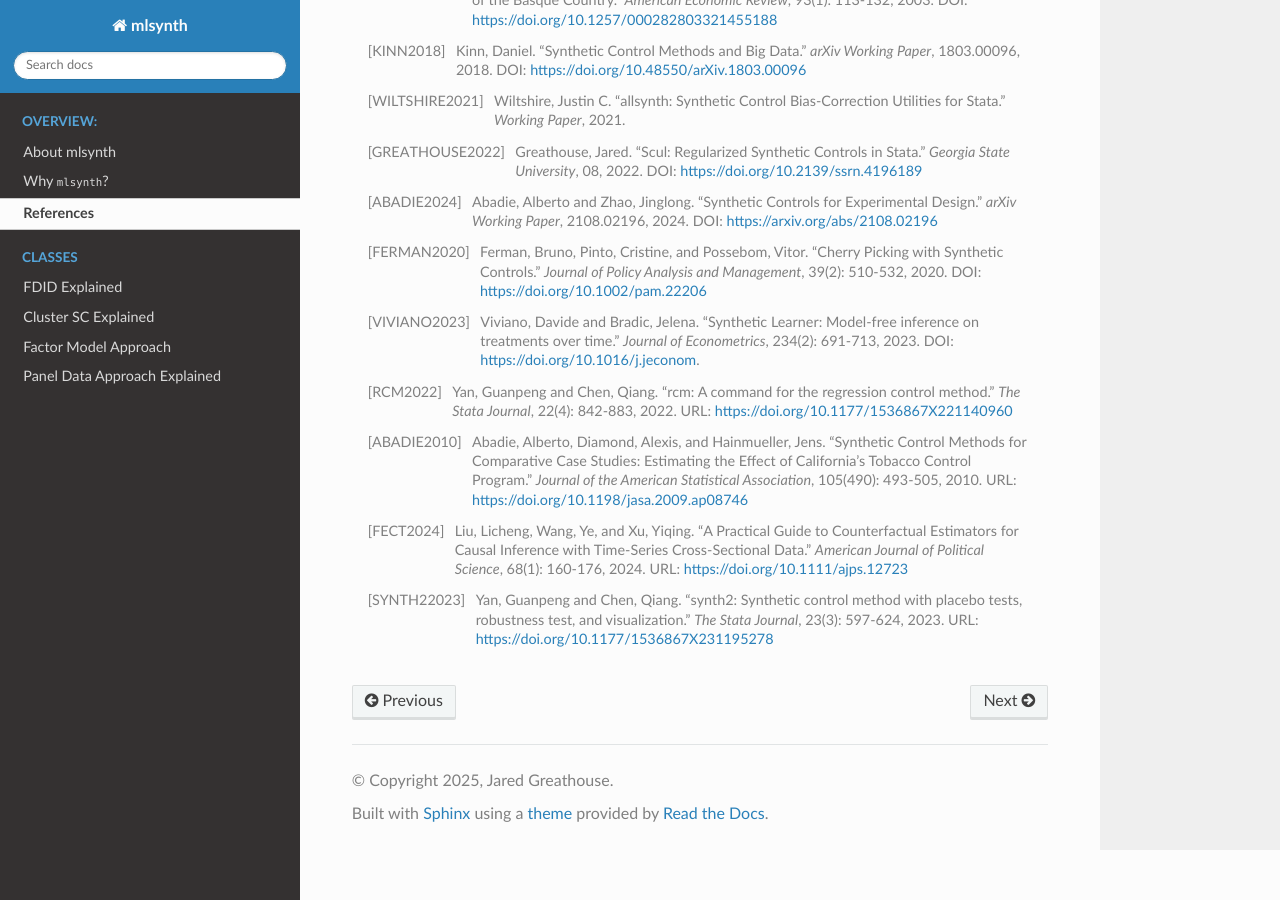
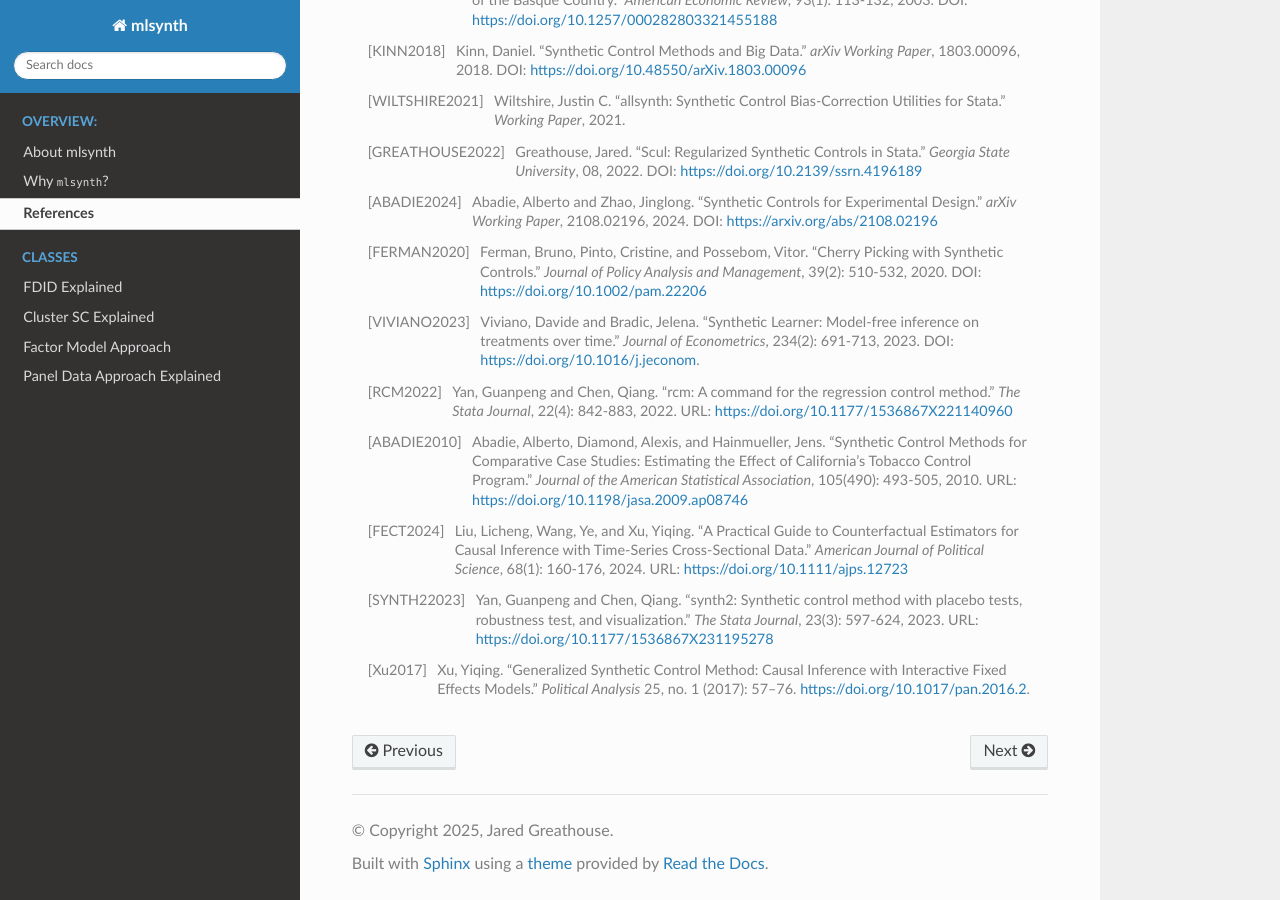
Before and after one commit to jgreathouse9/mlsynth, a Sphinx documentation site: the page built from docs/references.rst, in a window 1280 px wide and 900 px high, scrolled down 2180 px. Built offline with Sphinx 7.4.7 and the Read the Docs theme 3.1.0, drawn with Linux system fonts in a browser that asks for light colours; pages that are not in the unit, such as notebooks, are missing from menus.

Commit message:
Update references.rst

```diff
--- a/docs/references.rst
+++ b/docs/references.rst
@@ -202,3 +202,6 @@ References
     "synth2: Synthetic control method with placebo tests, robustness test, and visualization."
     *The Stata Journal*, 23(3): 597-624, 2023.
     URL: https://doi.org/10.1177/1536867X231195278
+
+
+.. [Xu2017] Xu, Yiqing. “Generalized Synthetic Control Method: Causal Inference with Interactive Fixed Effects Models.” *Political Analysis* 25, no. 1 (2017): 57–76. https://doi.org/10.1017/pan.2016.2.
```
